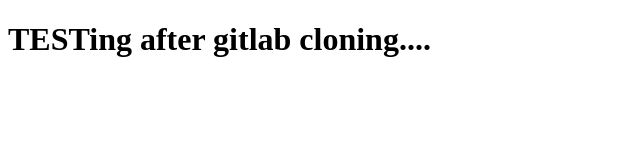
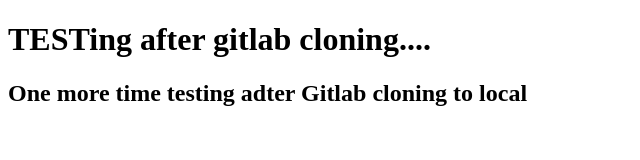
Before and after one commit to jyothybaby/first-day-repo, a plain HTML site: page index.html in a window 1280 px wide. Shown: the whole page, without its empty margins (0-640 px from the left). Drawn offline with Linux system fonts and the light colour scheme.

Commit message:
third commit after Gitlab cloning to local machine

```diff
--- a/index.html
+++ b/index.html
@@ -7,6 +7,6 @@
 <body>
 
     <h1><b>TESTing after gitlab cloning....</b></h1>
-
+<h2>One more time testing adter Gitlab cloning to local</h2>
 </body>
 </html>
```
